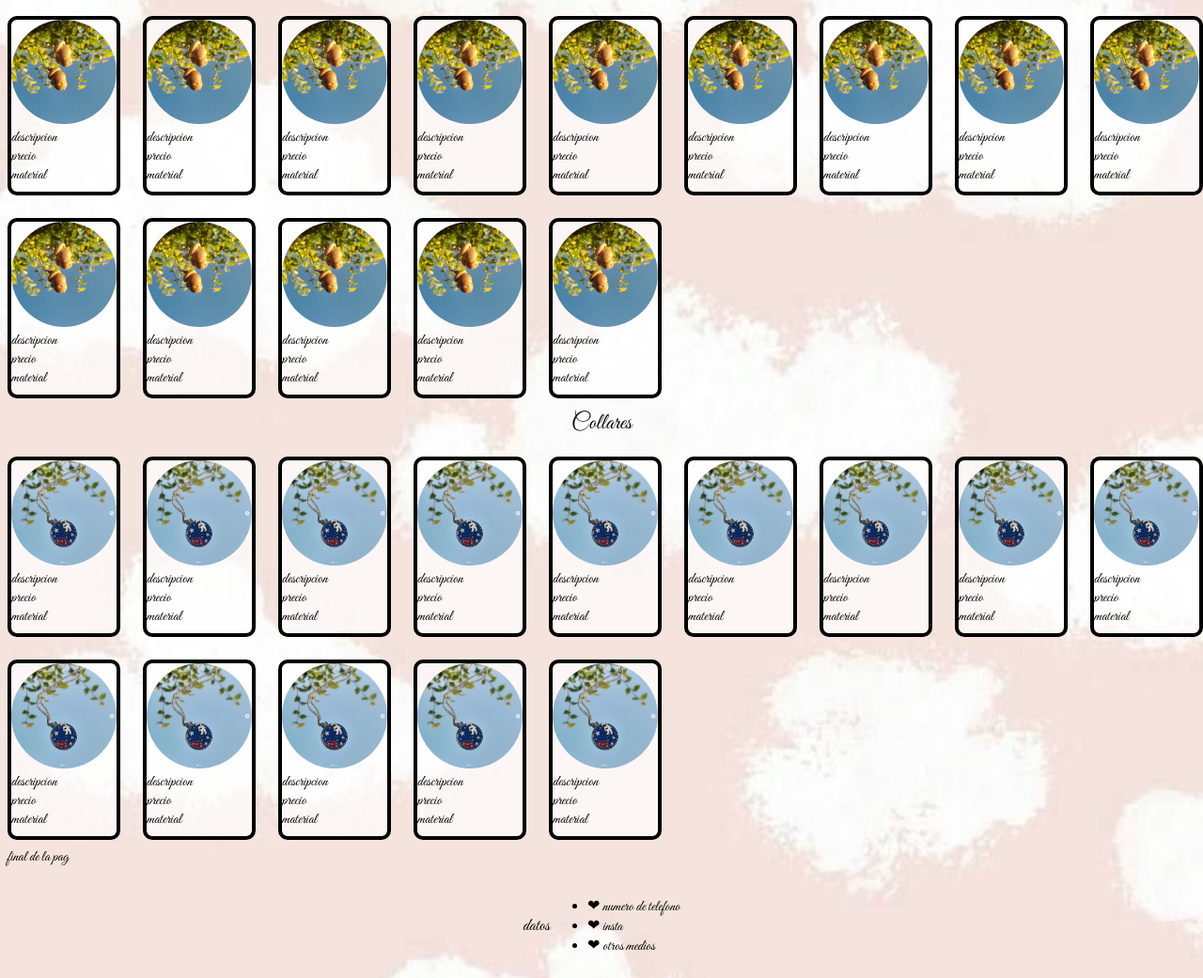
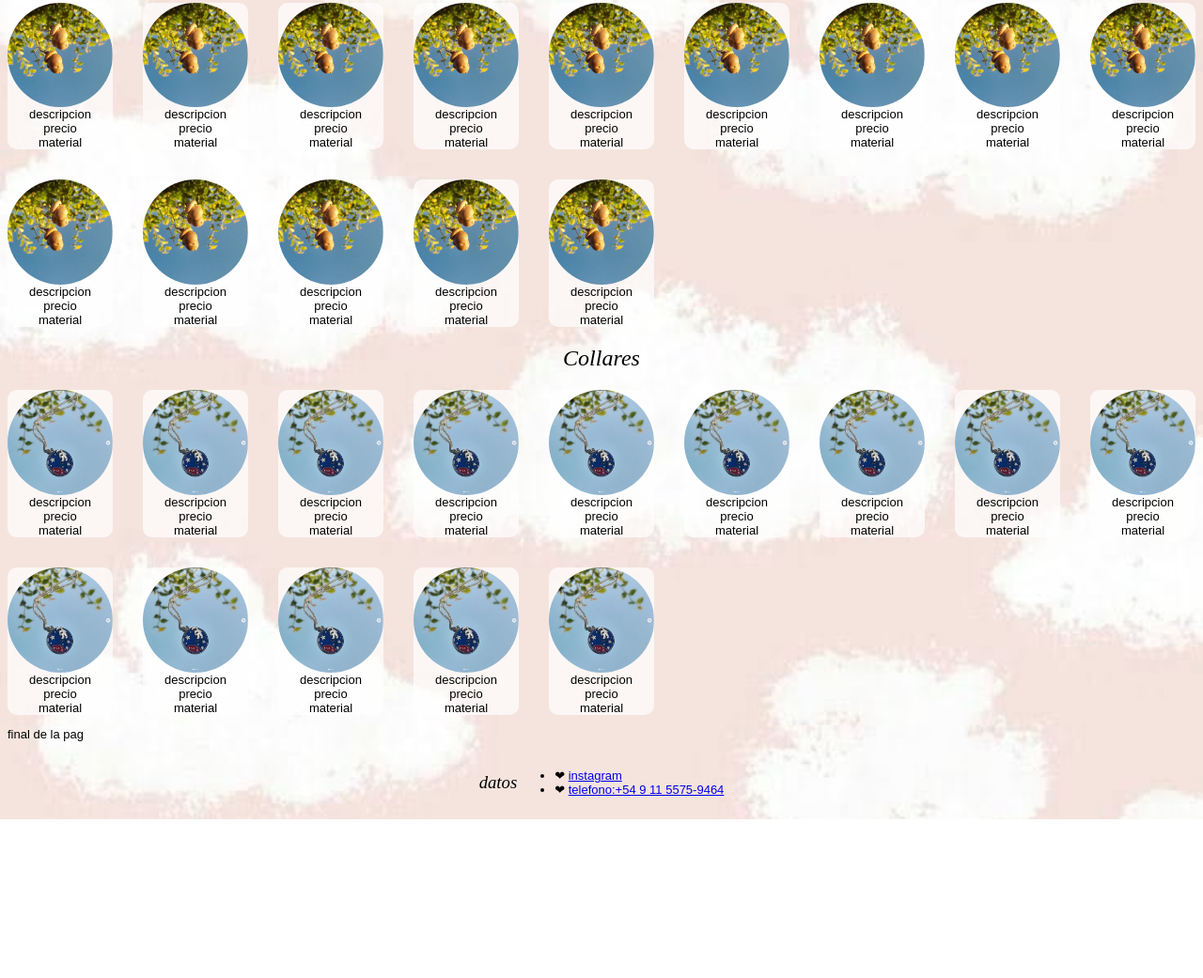
Before and after one commit to franquinator/pideUnDeseoConmigo, a plain HTML site: page index.html in a window 1280 px wide. Shown: the part 230-1271 px from the top of the page at 94% size. After the commit the page ends 1102 px from the top, so only its background shows below. Drawn offline with Linux system fonts and the light colour scheme.

Commit message:
letras y bordes

```diff
--- a/index.html
+++ b/index.html
@@ -206,9 +206,8 @@
         <div id="datos">
             <h3>datos</h3>
             <ul>
-                <li>numero de telefono</li>
-                <li>insta</li>
-                <li>otros medios</li>
+                <li><a href="https://www.instagram.com/pideundeseoconmigo/">instagram</a></li>
+                <li><a href="tel:+5491155759464">telefono:+54 9 11 5575-9464</a></li>
             </ul>
         </div>
     </footer>
--- a/index_stile.css
+++ b/index_stile.css
@@ -19,7 +19,6 @@ h1{
 .item{
     height:100%;
     width:100%;
-    border: 4px solid black;
     background-color: rgba(255, 255, 255, 0.703);
     border-radius: 10px;
 }
@@ -43,6 +42,9 @@ h1{
     gap: 32px;
 }
 .item *{
+    display: flex;
+    justify-content: center;
+    align-items: center;
     margin-bottom: auto;
     margin-top: auto;
 }
@@ -59,10 +61,19 @@ h1{
     font-weight: 400;
     font-style: normal;
 }
-p,h1,h2,h3,li{
+h1,h2,h3{
     font-family: "Great Vibes", serif;
     font-weight: 400;
     font-style: normal;
+}
+h2,h3{
+    font-family: 'Times New Roman', Times, serif;
+    font-weight: 400;
+    font-style: italic;
+}
+p,li{
+    font-family: Arial, Helvetica, sans-serif;
+    font-size: small;
 }
 div.lista-azul li {
 	list-style: none;
```
